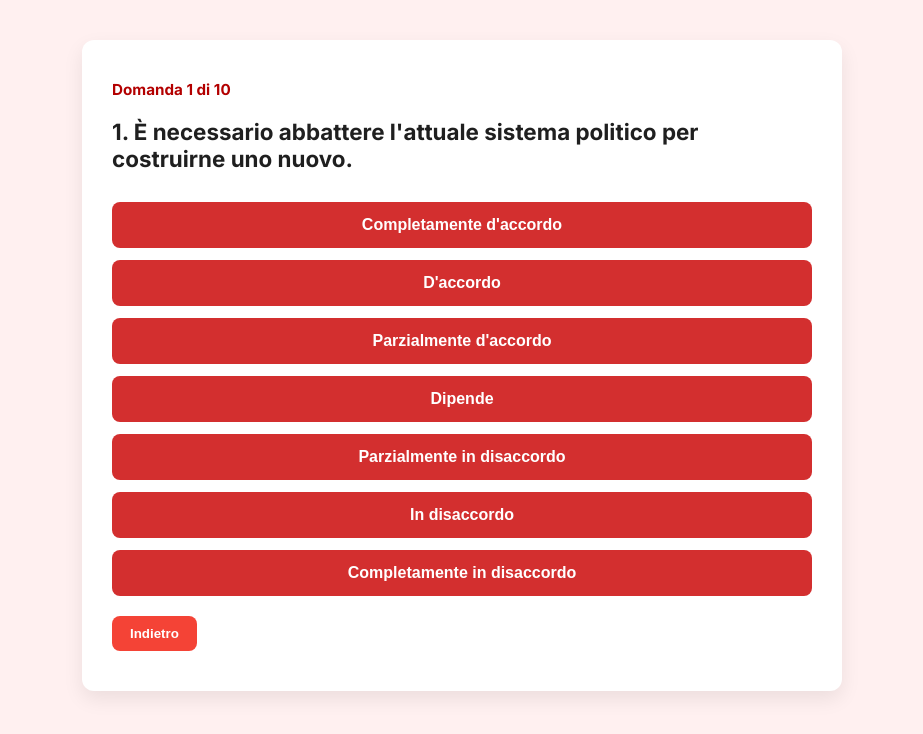
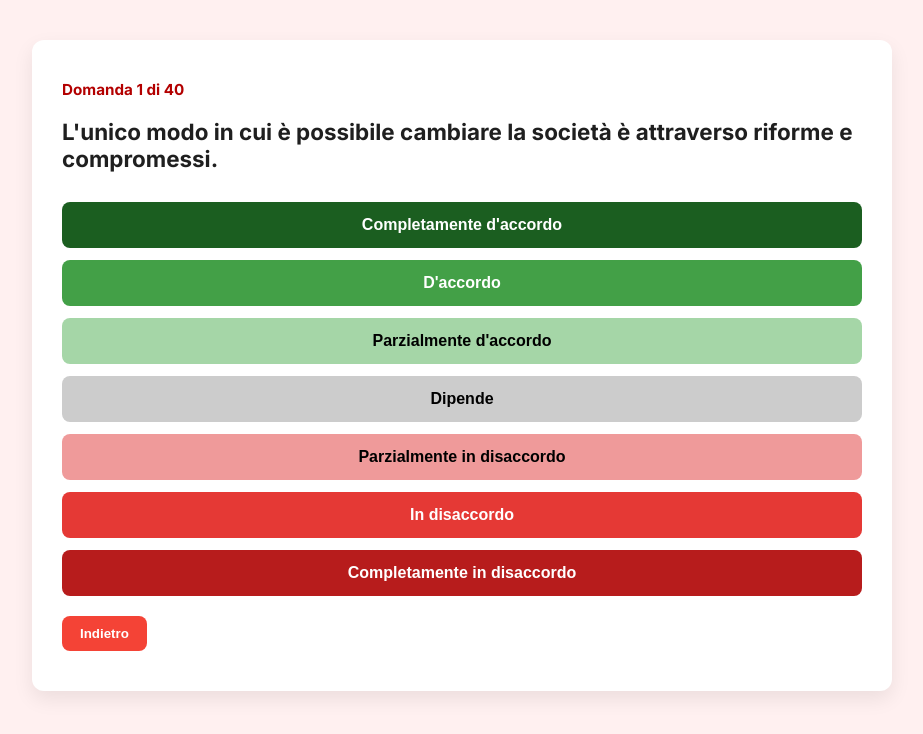
Before and after one commit to Astraul1991/LeftValuesQuiz, a plain HTML site: page quiz.html in a window 1280 px wide. Shown: the whole page, without its empty margins (178-1101 px from the left). Drawn offline with Linux system fonts and the light colour scheme.

Commit message:
Update quiz.html

```diff
--- a/quiz.html
+++ b/quiz.html
@@ -1,8 +1,8 @@
 <!DOCTYPE html>
 <html lang="it">
 <head>
-  <meta charset="UTF-8">
-  <meta name="viewport" content="width=device-width, initial-scale=1">
+  <meta charset="UTF-8" />
+  <meta name="viewport" content="width=device-width, initial-scale=1" />
   <title>LeftQuiz - Domande</title>
   <style>
     @import url('https://fonts.googleapis.com/css2?family=Inter:wght@400;700&display=swap');
@@ -21,7 +21,7 @@
 
     .container {
       background: #ffffff;
-      max-width: 700px;
+      max-width: 800px;
       width: 100%;
       padding: 40px 30px;
       border-radius: 12px;
@@ -50,15 +50,23 @@
       font-size: 1rem;
       font-weight: 600;
       color: white;
-      background-color: #d32f2f;
       cursor: pointer;
       transition: background-color 0.2s, transform 0.1s;
     }
 
     .answer-btn:hover {
-      background-color: #b71c1c;
       transform: scale(1.02);
     }
+
+    .green-3 { background-color: #1b5e20; }
+    .green-2 { background-color: #43a047; }
+    .green-1 { background-color: #a5d6a7; color: black; }
+
+    .gray { background-color: #cccccc; color: black; }
+
+    .red-1 { background-color: #ef9a9a; color: black; }
+    .red-2 { background-color: #e53935; }
+    .red-3 { background-color: #b71c1c; }
 
     .navigation {
       margin-top: 20px;
@@ -102,13 +110,12 @@
     .result-link:hover {
       background-color: #800000;
     }
-
   </style>
 </head>
 <body>
 
 <div class="container">
-  <div class="counter" id="counter">Domanda 1 di 10</div>
+  <div class="counter" id="counter">Domanda 1 di 40</div>
   <h2 id="question">Caricamento...</h2>
   <div id="answers"></div>
   <div class="navigation">
@@ -124,26 +131,55 @@
 
 <script>
 const questions = [
-    "1. È necessario abbattere l'attuale sistema politico per costruirne uno nuovo.",
-    "2. La democrazia liberale non può portare a una vera giustizia sociale.",
-    "3. Le riforme graduali sono inefficaci rispetto a cambiamenti radicali.",
-    "4. Il potere deve essere preso con mezzi rivoluzionari se necessario.",
-    "5. Le istituzioni attuali sono corrotte e devono essere sovvertite.",
-    "6. Cambiare profondamente la società richiede una rottura netta con il passato.",
-    "7. Le leggi devono favorire i lavoratori più che i capitalisti.",
-    "8. Le trasformazioni sociali profonde non possono passare attraverso elezioni tradizionali.",
-    "9. La rivoluzione è l'unica via per una società giusta.",
-    "10. Le strutture di potere esistenti vanno completamente smantellate."
+  { text: "L'unico modo in cui è possibile cambiare la società è attraverso riforme e compromessi.", level: "alto" },
+  { text: "Generalmente le rivoluzioni portano più danni che benefici.", level: "medio" },
+  { text: "Neanche contro governi autoritari è ammissibile l'uso della violenza.", level: "medio" },
+  { text: "Il cambiamento sociale dev'essere graduale.", level: "medio" },
+  { text: "Quando ogni altra possibilità è esaurita, dovrebbe essere presa in considerazione la rivolta violenta.", level: "basso" },
+  { text: "Il nostro partito deve sfruttare le elezioni democratiche per salire al potere.", level: "basso" },
+  { text: "In tempo di pace, è necessario partecipare alla democrazia liberale. In tempo di guerra, bisogna fare la rivoluzione.", level: "medio" },
+  { text: "La rivoluzione è la strada migliore per realizzare un cambiamento radicale della società.", level: "medio" },
+  { text: "La completa socializzazione dell'economia è meglio di una riforma graduale del capitalismo.", level: "medio" },
+  { text: "Il nostro movimento non dovrebbe partecipare alla politica liberale.", level: "alto" },
+  { text: "Solo un partito dei lavoratori di massa può raggiungere risultati a lungo termine.", level: "alto" },
+  { text: "I sindacati non hanno una visione d’insieme e non possono guidare la lotta politica.", level: "medio" },
+  { text: "La lotta sul posto di lavoro è importante, ma senza una strategia politica rischia di essere inutile.", level: "medio" },
+  { text: "I sindacati attuali sono corrotti e non sono un buon mezzo per cambiare la società.", level: "medio" },
+  { text: "Il parlamentarismo non è perfetto, ma resta uno strumento fondamentale se usato da un partito dei lavoratori.", level: "basso" },
+  { text: "Gli scioperi sono un buon metodo per ottenere diritti.", level: "basso" },
+  { text: "Il fatto che tanti lavoratori votino per partiti borghesi piuttosto che per partiti socialisti è la prova che la politica di partito non è più rilevante.", level: "medio" },
+  { text: "La progressione dei partiti al socialismo sfocerà sempre nell'autoritarismo.", level: "medio" },
+  { text: "I sindacati dovrebbero costituire la base della società.", level: "medio" },
+  { text: "Un miglioramento della società arriverà solo tramite il lavoro sindacale.", level: "alto" },
+  { text: "L'economia dovrebbe essere completamente gestita dal governo.", level: "alto" },
+  { text: "Un'economia centralmente pianificata è la più efficace per lo sviluppo dei paesi del terzo mondo.", level: "medio" },
+  { text: "Lo Stato dovrebbe assegnare i posti di lavoro ai cittadini.", level: "medio" },
+  { text: "Il governo dovrebbe regolamentare l'economia.", level: "medio" },
+  { text: "Il governo centrale dovrebbe fornire linee guida generali, ma lasciare l’attuazione ai livelli locali.", level: "basso" },
+  { text: "La democrazia sul posto di lavoro è un obiettivo auspicabile.", level: "basso" },
+  { text: "Un governo centrale troppo forte rischia di limitare la libertà economica dell'individuo e delle comunità locali.", level: "medio" },
+  { text: "Un'economia è generalmente progettata meglio quando è organizzata dal basso verso l'alto piuttosto che dall'alto verso il basso.", level: "medio" },
+  { text: "La burocrazia e l'inefficienza sono sempre associate alle economie centralmente pianificate.", level: "medio" },
+  { text: "Le aziende dovrebbero essere completamente autogestite, senza alcuna influenza del governo.", level: "alto" },
+  { text: "Lo Stato dev'essere totalitario.", level: "alto" },
+  { text: "Una figura autoritaria moralmente corretta è un bene per la società.", level: "medio" },
+  { text: "Se non hai nulla da nascondere, non hai nulla da temere.", level: "medio" },
+  { text: "In momenti di crisi, le libertà civili possono essere sospese per la sicurezza dei cittadini.", level: "medio" },
+  { text: "Il contratto sociale consiste nel rinunciare volontariamente a parte delle proprie libertà individuali per garantire il benessere collettivo.", level: "basso" },
+  { text: "Sono contrario a ogni forma di dittatura imposta dall'alto.", level: "basso" },
+  { text: "La democrazia è fondamentale.", level: "medio" },
+  { text: "Lo Stato non dovrebbe influenzare la vita privata dei cittadini.", level: "medio" },
+  { text: "Ammesso che esista, lo Stato dovrebbe essere limitato alle attività che il singolo non può gestire autonomamente.", level: "medio" },
+  { text: "Lo Stato è soltanto un organo di oppressione di classe e va soppresso completamente.", level: "alto" }
 ];
 
-  const answersEl = document.getElementById("answers");
-  const questionEl = document.getElementById("question");
-  const counterEl = document.getElementById("counter");
-  const backBtn = document.getElementById("backBtn");
-  const finalMessage = document.getElementById("finalMessage");
+const weights = {
+  alto: [3, 2, 1],
+  medio: [1.5, 1, 0.5],
+  basso: [1, 0.5, 0.25]
+};
 
-  let current = 0;
-  let answers = new Array(questions.length).fill(null);
+const answerColors = ["green-3", "green-2", "green-1", "gray", "red-1", "red-2", "red-3"];
 
 const options = [
   "Completamente d'accordo",
@@ -155,6 +191,15 @@
   "Completamente in disaccordo"
 ];
 
+let current = 0;
+let answers = new Array(questions.length).fill(null);
+
+const questionEl = document.getElementById("question");
+const answersEl = document.getElementById("answers");
+const counterEl = document.getElementById("counter");
+const backBtn = document.getElementById("backBtn");
+const finalMessage = document.getElementById("finalMessage");
+
 function renderQuestion() {
   if (current >= questions.length) {
     questionEl.style.display = 'none';
@@ -165,16 +210,23 @@
     return;
   }
 
-    questionEl.textContent = questions[current];
+  const q = questions[current];
+  questionEl.textContent = q.text;
   counterEl.textContent = `Domanda ${current + 1} di ${questions.length}`;
   answersEl.innerHTML = "";
 
   options.forEach((text, index) => {
     const btn = document.createElement("button");
-      btn.className = "answer-btn";
+    btn.className = `answer-btn ${answerColors[index]}`;
     btn.textContent = text;
     btn.onclick = () => {
-        answers[current] = index + 1;
+      let score = 0;
+      if (index < 3) {
+        score = weights[q.level][index];
+      } else if (index > 3) {
+        score = -weights[q.level][6 - index];
+      }
+      answers[current] = score;
       current++;
       renderQuestion();
     };
```
Lines whose indentation alone changed are shown as unchanged.
